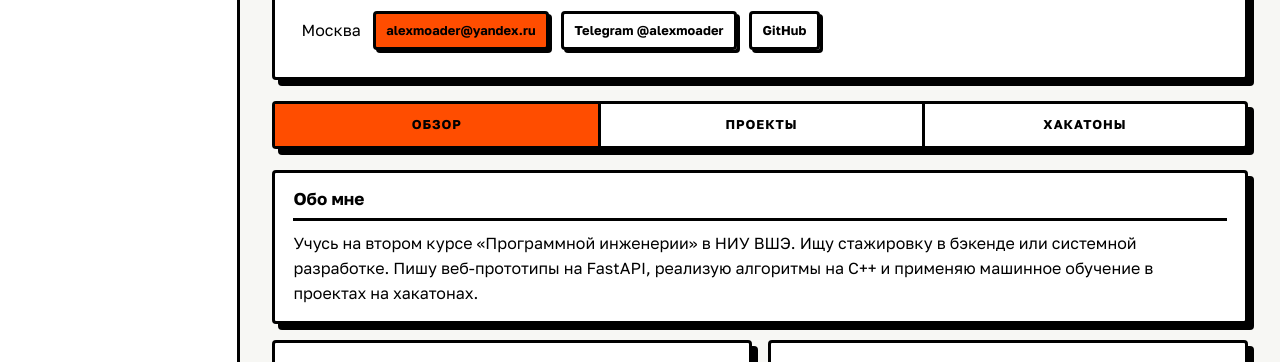
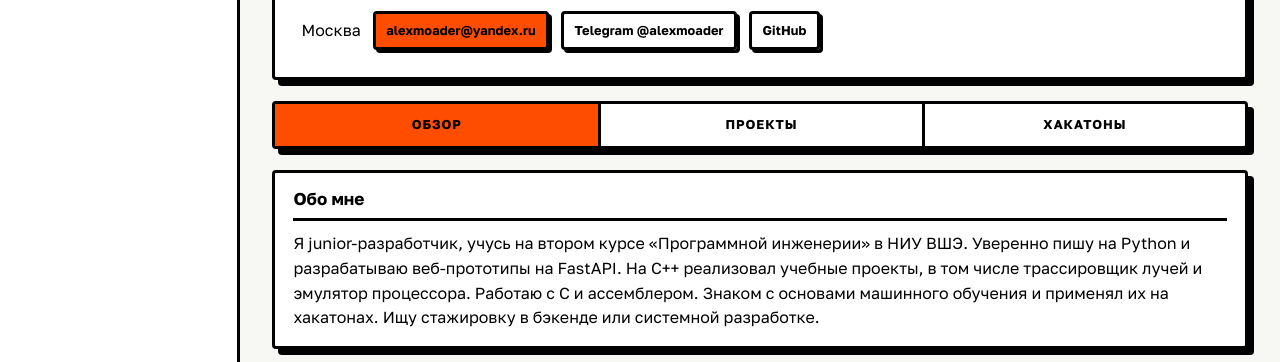
Before and after one commit to alexmoader/alexmoader.github.io, a plain HTML site: page index.html in a window 1280 px wide. Shown: the part 362-724 px from the top of the page. Drawn offline with Linux system fonts and the light colour scheme.

Commit message:
Update résumé profile summary

```diff
--- a/index.html
+++ b/index.html
@@ -258,7 +258,7 @@
             <div class="entries overview">
               <article class="card entry">
                 <h2>Обо мне</h2>
-                <p>Учусь на втором курсе «Программной инженерии» в НИУ ВШЭ. Ищу стажировку в бэкенде или системной разработке. Пишу веб-прототипы на FastAPI, реализую алгоритмы на C++ и применяю машинное обучение в проектах на хакатонах.</p>
+                <p>Я junior-разработчик, учусь на втором курсе «Программной инженерии» в НИУ ВШЭ. Уверенно пишу на Python и разрабатываю веб-прототипы на FastAPI. На C++ реализовал учебные проекты, в том числе трассировщик лучей и эмулятор процессора. Работаю с C и ассемблером. Знаком с основами машинного обучения и применял их на хакатонах. Ищу стажировку в бэкенде или системной разработке.</p>
               </article>
               <article class="card entry">
                 <h2>Технические навыки</h2>
```
